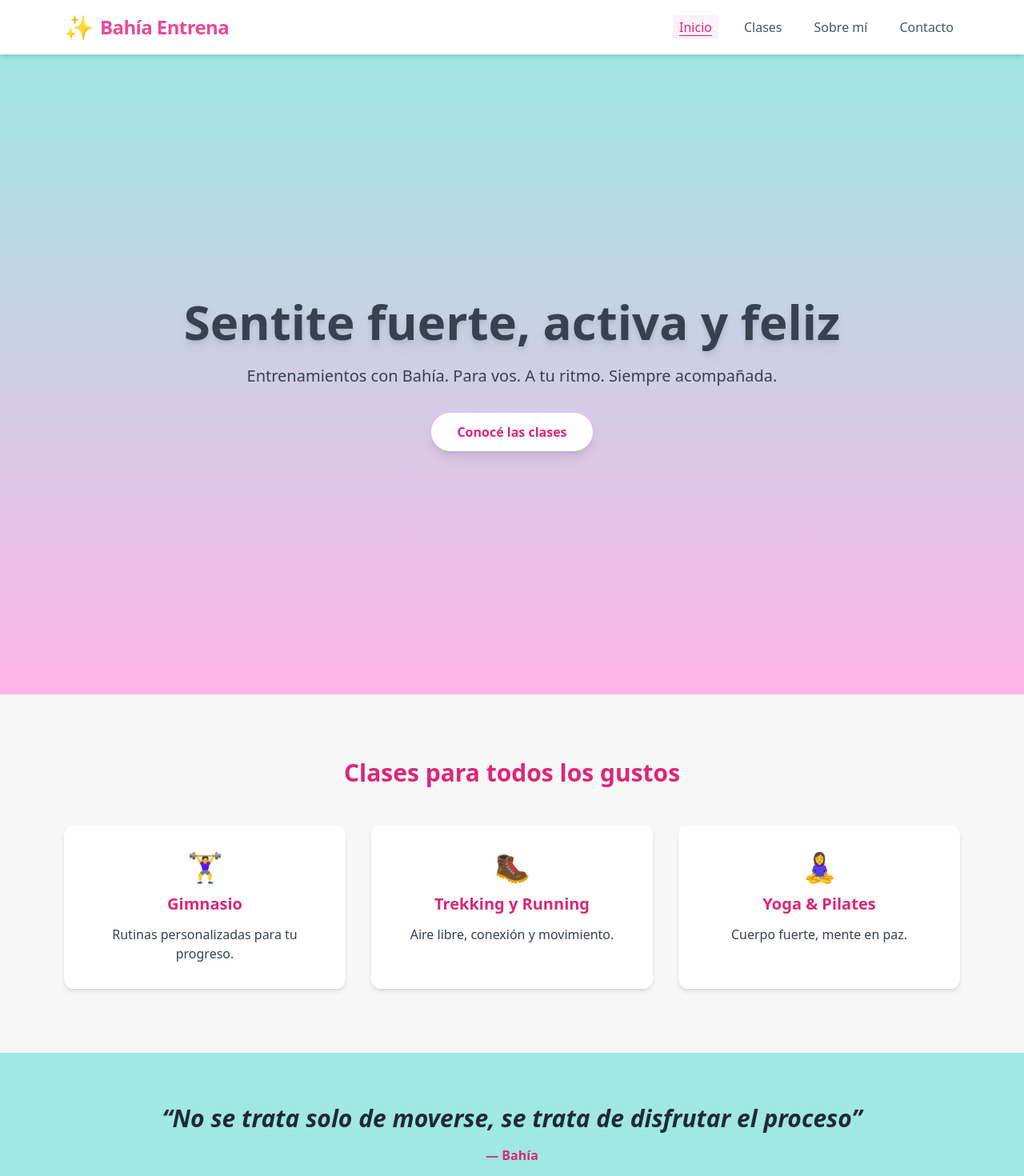
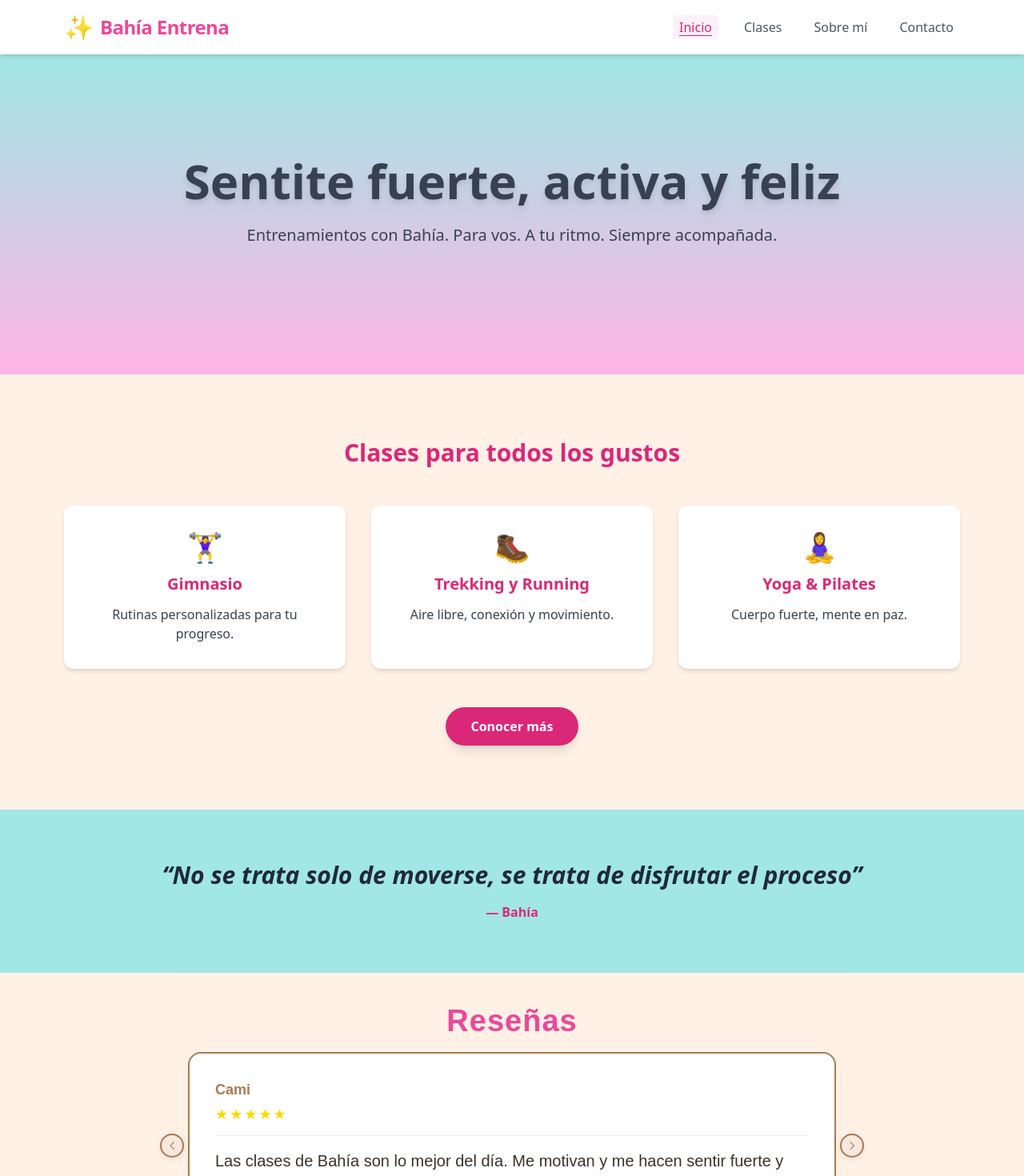
Before and after one commit to El-Yankee/frontend-fitness, a React (Vite) app: page / in a window 1280 px wide. Shown: the top 1470 px of the page at 80% size. Built offline with nearby package versions, Linux system fonts and the light colour scheme.

Commit message:
leves correciones de tamaños y colores

```diff
--- a/src/components/Testimonios.jsx
+++ b/src/components/Testimonios.jsx
@@ -36,8 +36,6 @@ const containerStyle = {
   margin: "auto",
   background: "rgba(255, 241, 230, 0.85)", // Fondo acorde al sitio
   borderRadius: 32,
-  // border: "4px solid #F8E8E0", // Eliminado el reborde
-  //boxShadow: "0 4px 24px rgba(0,0,0,0.04)",
   padding: "32px 0",
   fontFamily: "sans-serif",
 };
@@ -47,7 +45,7 @@ const contentStyle = {
   minHeight: "220px",
   background: "#fff",
   borderRadius: 16,
-  border: "2px solid #E6F0D8",
+  border: "2px solid #a67c52",
   boxShadow: "0 2px 8px rgba(0,0,0,0.04)",
   display: "flex",
   flexDirection: "column",
--- a/src/index.css
+++ b/src/index.css
@@ -8,8 +8,8 @@
   background: #f8e8e0; /* Fondo claro */
   color: #a67c52; /* Color de la flecha */
   border-radius: 50%; /* Forma circular */
-  width: 48px;
-  height: 48px;
+  width: 30px;
+  height: 30px;
   box-shadow: 0 2px 8px rgba(0, 0, 0, 0.08);
   border: 2px solid #a67c52;
   top: 50%;
@@ -18,7 +18,7 @@
 
 .swiper-button-next:after,
 .swiper-button-prev:after {
-  font-size: 22px;
+  font-size: 10px;
   font-weight: bold;
 }
 
--- a/src/pages/Contacto.jsx
+++ b/src/pages/Contacto.jsx
@@ -6,7 +6,7 @@ function Contacto() {
   return (
     <Layout>
       <div className="min-h-screen bg-[#FFF1E6] flex items-center justify-center px-4 py-16">
-        <div className="max-w-2xl w-full bg-white/80 rounded-3xl shadow-xl p-8 md:p-16 flex flex-col gap-12">
+        <div className="max-w-2xl w-full bg-white rounded-3xl shadow-xl p-8 md:p-16 flex flex-col gap-12">
           {/* Datos de contacto */}
           <div className="flex-1 flex flex-col justify-center gap-8">
             <h2 className="text-5xl font-extrabold text-pink-600 mb-2">
--- a/src/pages/Home.jsx
+++ b/src/pages/Home.jsx
@@ -8,7 +8,7 @@ export default function Home() {
     <Layout>
       <div className="font-sans text-gray-700 bg-[#FFF1E6]">
         {/* Hero principal */}
-        <section className="min-h-screen flex items-center justify-center text-center bg-gradient-to-b from-[#A0E7E5] to-[#FFB5E8] p-8 relative overflow-hidden">
+        <section className="min-h-[50vh] flex items-center justify-center text-center bg-gradient-to-b from-[#A0E7E5] to-[#FFB5E8] p-8 relative overflow-hidden">
           {/* Elementos decorativos */}
           <div className="absolute top-0 left-0 w-40 h-40 bg-[#F8E8E0] rounded-full opacity-60 blur-2xl -z-10" />
           <div className="absolute bottom-0 right-0 w-56 h-56 bg-[#A0E7E5] rounded-full opacity-40 blur-2xl -z-10" />
@@ -30,18 +30,10 @@ export default function Home() {
               Entrenamientos con Bahía. Para vos. A tu ritmo. Siempre
               acompañada.
             </motion.p>
-            <motion.a
-              href="#clases"
-              className="inline-block bg-white text-pink-600 px-8 py-3 rounded-full font-semibold shadow-lg hover:bg-pink-50 hover:scale-105 transition"
-              whileHover={{ scale: 1.07 }}
-            >
-              Conocé las clases
-            </motion.a>
           </div>
         </section>
-
         {/* Sección de clases */}
-        <section id="clases" className="py-20 bg-[#F7F7F7]">
+        <section id="clases" className="py-20 ">
           <div className="max-w-6xl mx-auto px-4 text-center">
             <h2 className="text-3xl font-bold mb-12 text-pink-600">
               Clases para todos los gustos
@@ -66,7 +58,7 @@ export default function Home() {
               ].map((item, index) => (
                 <motion.div
                   key={index}
-                  className="bg-white p-8 rounded-xl shadow-md hover:shadow-xl transition flex flex-col items-center"
+                  className="bg-white p-8 rounded-xl shadow-md transition flex flex-col items-center"
                   initial={{ opacity: 0, y: 30 }}
                   whileInView={{ opacity: 1, y: 0 }}
                   viewport={{ once: true }}
@@ -80,9 +72,22 @@ export default function Home() {
                 </motion.div>
               ))}
             </div>
+            <motion.div
+              className="mt-12 flex justify-center"
+              initial={{ opacity: 0, y: 30 }}
+              whileInView={{ opacity: 1, y: 0 }}
+              viewport={{ once: true }}
+              transition={{ duration: 0.6, delay: 0.6 }}
+            >
+              <a
+                href="/clases"
+                className="inline-block bg-pink-600 text-white font-bold py-3 px-8 rounded-full shadow-lg hover:bg-pink-700 transition"
+              >
+                Conocer más
+              </a>
+            </motion.div>
           </div>
         </section>
-
         {/* Frase motivadora */}
         <section className="py-16 bg-[#A0E7E5] text-center text-gray-800 relative">
           <div className="absolute left-1/2 top-0 -translate-x-1/2 w-32 h-32 bg-[#F8E8E0] rounded-full opacity-30 blur-2xl -z-10" />
--- a/src/pages/Sobre.jsx
+++ b/src/pages/Sobre.jsx
@@ -10,7 +10,7 @@ export default function Sobre() {
           <img
             src="/assets/funcional.jpg" // Cambia por tu foto real si tienes una
             alt="Bahía entrenando"
-            className="w-64 h-64 object-cover rounded-full border-8 border-[#F8E8E0] shadow-lg"
+            className="w-64 h-64 object-cover rounded-full border-8 border-[#ec4899] shadow-lg"
           />
         </div>
         {/* Texto descriptivo */}
```
